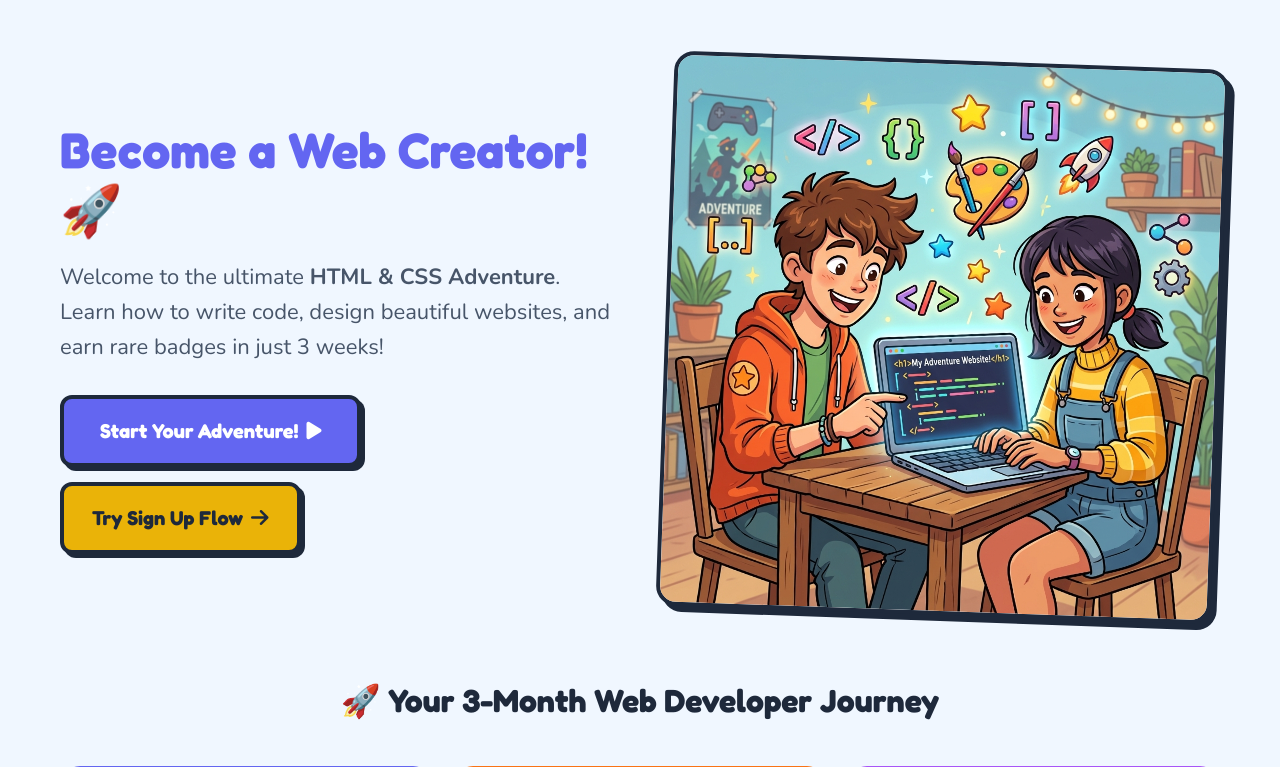
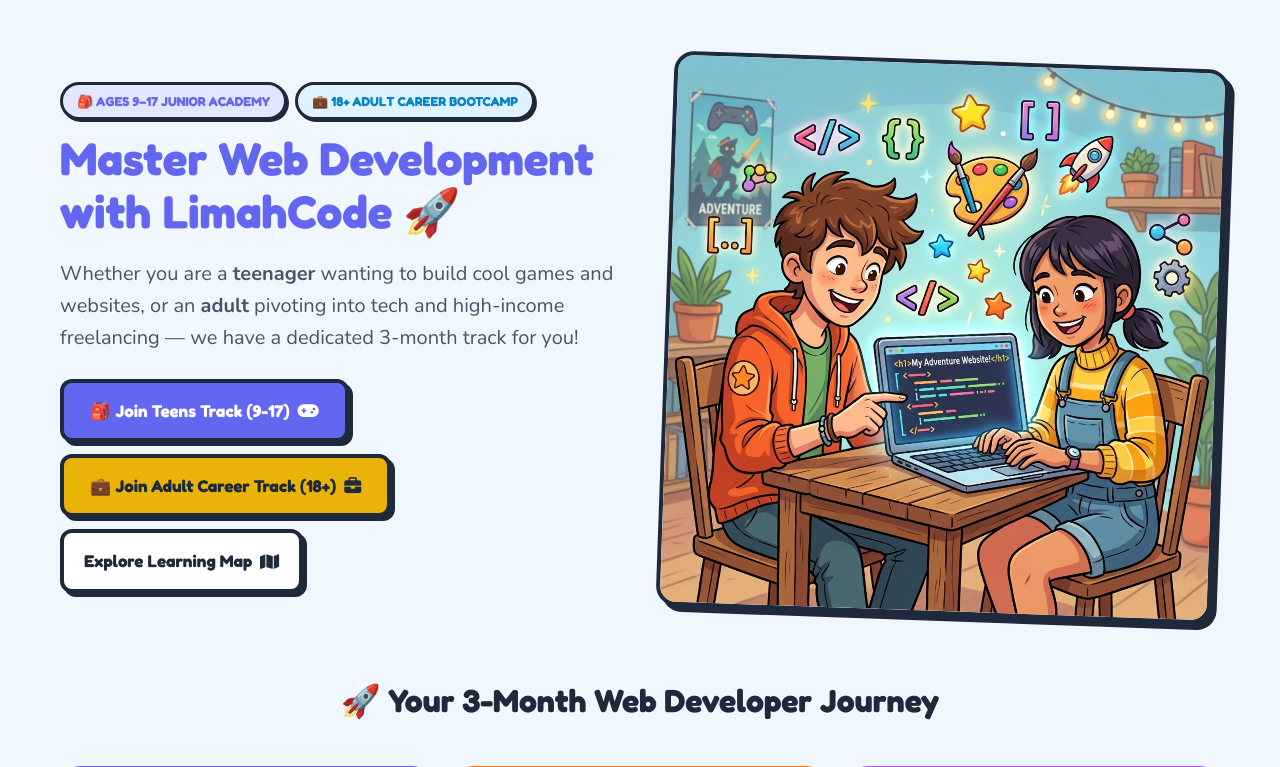
Before and after one commit to Limahcode/LimahCode-Web-Adventure, a Flask app: page / in a window 1280 px wide. Shown: the part 118-885 px from the top of the page. Run offline with Flask 3, Linux system fonts and the light colour scheme; the visitor is signed in with stand-in values (Sample User, id 1); data comes from the database, SQL or seed files in the repository.

Commit message:
Expand Web Adventure with Dual Tracks: Teens (9-17) & Adult Career Pro (18+)

```diff
--- a/app.py
+++ b/app.py
@@ -336,26 +336,31 @@ def challenge(challenge_id):
 
 @app.route('/signup', methods=['GET', 'POST'])
 def signup():
+    preselected_track = request.args.get('track', 'junior')
     if request.method == 'POST':
         fullname = request.form.get('fullname', '').strip()
         email = request.form.get('email', '').strip()
         password = request.form.get('password', '')
+        track = request.form.get('track', 'junior')
 
         if not fullname or not email or not password:
             flash("All fields are required!", "error")
-            return render_template('signup.html')
+            return render_template('signup.html', selected_track=track)
 
-        user_id, error = database.create_user(fullname, email, password, role='student')
+        user_id, error = database.create_user(fullname, email, password, role='student', track=track)
         if error:
             flash(error, "error")
-            return render_template('signup.html')
+            return render_template('signup.html', selected_track=track)
 
         session['user_id'] = user_id
         session['user_role'] = 'student'
-        flash(f"Welcome to LimahCode Web Adventure, {fullname}! 🚀", "success")
+        session['user_track'] = track
+
+        cohort_name = "Adult Career Track" if track == 'adult' else "Junior & Teen Adventure"
+        flash(f"Welcome to LimahCode {cohort_name}, {fullname}! 🚀", "success")
         return redirect(url_for('dashboard'))
 
-    return render_template('signup.html')
+    return render_template('signup.html', selected_track=preselected_track)
 
 @app.route('/login', methods=['GET', 'POST'])
 def login():
--- a/database.py
+++ b/database.py
@@ -22,6 +22,7 @@ def init_db():
             email TEXT UNIQUE NOT NULL,
             password_hash TEXT NOT NULL,
             role TEXT DEFAULT 'student',
+            track TEXT DEFAULT 'junior',
             stars INTEGER DEFAULT 0,
             badges TEXT DEFAULT '[]',
             completed_lessons TEXT DEFAULT '[]',
@@ -31,38 +32,45 @@ def init_db():
         )
     ''')
 
+    # Run migration if track column does not exist
+    try:
+        cursor.execute("ALTER TABLE users ADD COLUMN track TEXT DEFAULT 'junior'")
+    except Exception:
+        pass # Column already exists
+
     # Ensure default teacher account exists
     cursor.execute('SELECT id FROM users WHERE email = ?', ('teacher@limahcode.com',))
     teacher = cursor.fetchone()
     if not teacher:
         default_pwd_hash = generate_password_hash('limah2026')
         cursor.execute('''
-            INSERT INTO users (fullname, email, password_hash, role, stars, badges, completed_lessons, completed_challenges)
-            VALUES (?, ?, ?, ?, ?, ?, ?, ?)
+            INSERT INTO users (fullname, email, password_hash, role, track, stars, badges, completed_lessons, completed_challenges)
+            VALUES (?, ?, ?, ?, ?, ?, ?, ?, ?)
         ''', (
             'Teacher Admin',
             'teacher@limahcode.com',
             default_pwd_hash,
             'teacher',
+            'all',
             100,
             json.dumps(['html_explorer', 'website_builder', 'junior_web_designer']),
-            json.dumps([1, 2, 3, 4, 5, 6, 7, 8, 9, 10]),
+            json.dumps([1, 2, 3, 4, 5, 6, 7, 8, 9, 10, 11, 12]),
             json.dumps([1, 2, 3])
         ))
 
     conn.commit()
     conn.close()
 
-def create_user(fullname, email, password, role='student'):
+def create_user(fullname, email, password, role='student', track='junior'):
     email = email.strip().lower()
     pwd_hash = generate_password_hash(password)
     conn = get_db_connection()
     cursor = conn.cursor()
     try:
         cursor.execute('''
-            INSERT INTO users (fullname, email, password_hash, role)
-            VALUES (?, ?, ?, ?)
-        ''', (fullname.strip(), email, pwd_hash, role))
+            INSERT INTO users (fullname, email, password_hash, role, track)
+            VALUES (?, ?, ?, ?, ?)
+        ''', (fullname.strip(), email, pwd_hash, role, track))
         conn.commit()
         user_id = cursor.lastrowid
         return user_id, None
@@ -130,7 +138,7 @@ def get_all_students():
     conn = get_db_connection()
     cursor = conn.cursor()
     cursor.execute('''
-        SELECT id, fullname, email, role, stars, badges, completed_lessons, completed_challenges, saved_codes, created_at
+        SELECT id, fullname, email, role, track, stars, badges, completed_lessons, completed_challenges, saved_codes, created_at
         FROM users
         WHERE role = 'student'
         ORDER BY stars DESC, id ASC
--- a/templates/welcome.html
+++ b/templates/welcome.html
@@ -5,25 +5,32 @@
 {% block content %}
 <div class="welcome-hero">
     <div class="welcome-text">
-        <h1 style="color: var(--color-primary); font-size: 50px;">
-            Become a Web Creator! 🚀
+        <div style="display: inline-flex; gap: 8px; margin-bottom: 12px; flex-wrap: wrap;">
+            <span class="stat-pill" style="background: #e0e7ff; color: var(--color-primary); font-size: 13px; font-weight: 800;">🎒 AGES 9–17 JUNIOR ACADEMY</span>
+            <span class="stat-pill" style="background: #e0f2fe; color: #0284c7; font-size: 13px; font-weight: 800;">💼 18+ ADULT CAREER BOOTCAMP</span>
+        </div>
+        <h1 style="color: var(--color-primary); font-size: 46px; line-height: 1.15;">
+            Master Web Development with LimahCode 🚀
         </h1>
-        <p style="font-size: 22px; margin: 15px 0 30px 0; color: #475569;">
-            Welcome to the ultimate <strong>HTML & CSS Adventure</strong>. Learn how to write code, design beautiful websites, and earn rare badges in just 3 weeks!
+        <p style="font-size: 20px; margin: 15px 0 25px 0; color: #475569;">
+            Whether you are a <strong>teenager</strong> wanting to build cool games and websites, or an <strong>adult</strong> pivoting into tech and high-income freelancing — we have a dedicated 3-month track for you!
         </p>
 
-        <div style="display: flex; gap: 15px; flex-wrap: wrap;">
-            <a href="/dashboard" class="btn btn-primary" style="font-size: 20px; padding: 16px 36px;" id="start-adventure-btn">
-                Start Your Adventure! <i class="fa-solid fa-play"></i>
+        <div style="display: flex; gap: 12px; flex-wrap: wrap;">
+            <a href="/signup?track=junior" class="btn btn-primary" style="font-size: 17px; padding: 14px 26px;">
+                🎒 Join Teens Track (9-17) <i class="fa-solid fa-gamepad"></i>
             </a>
-            <a href="/signup" class="btn btn-warning" style="font-size: 20px; padding: 16px 28px;" id="signup-hero-btn">
-                Try Sign Up Flow <i class="fa-solid fa-arrow-right"></i>
+            <a href="/signup?track=adult" class="btn btn-warning" style="font-size: 17px; padding: 14px 26px;">
+                💼 Join Adult Career Track (18+) <i class="fa-solid fa-briefcase"></i>
+            </a>
+            <a href="/dashboard" class="btn btn-secondary" style="font-size: 17px; padding: 14px 20px;">
+                Explore Learning Map <i class="fa-solid fa-map"></i>
             </a>
         </div>
     </div>
 
     <div class="welcome-image">
-        <img src="{{ url_for('static', filename='images/welcome_hero.png') }}" alt="Teenagers coding websites together" id="hero-img">
+        <img src="{{ url_for('static', filename='images/welcome_hero.png') }}" alt="LimahCode Web Developer Students" id="hero-img">
     </div>
 </div>
 
```
Also changed, not shown: templates/admin.html (+13 -1 lines), templates/dashboard.html (+13 -9 lines), templates/signup.html (+22 -1 lines).
